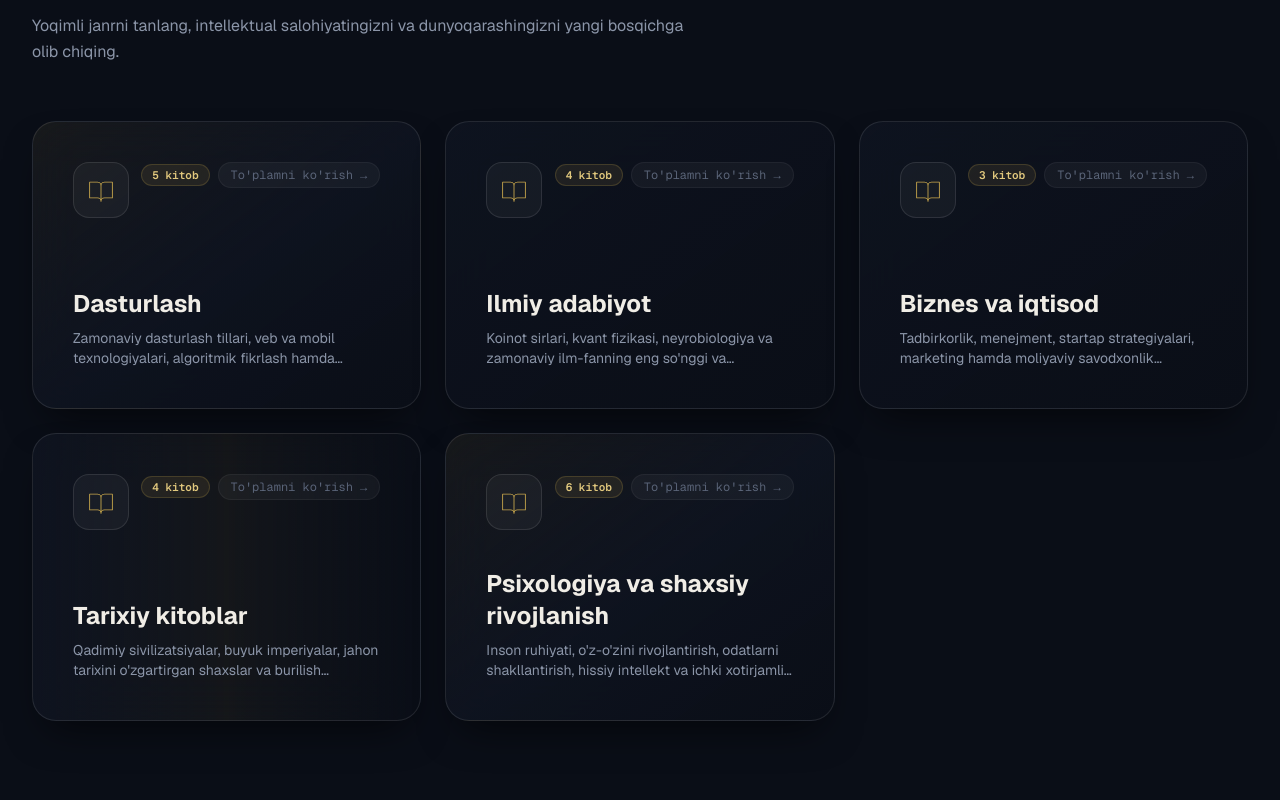
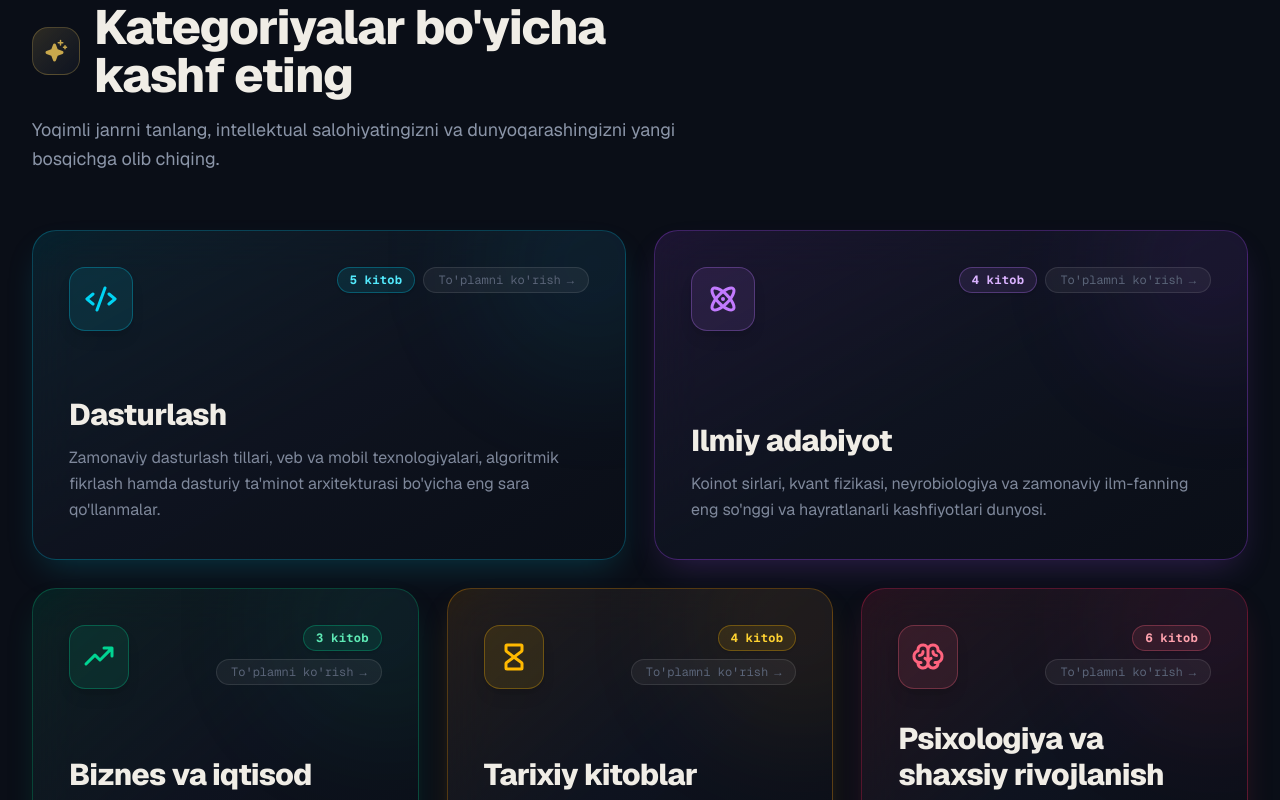
Before and after one commit to Dilshodbek-Ilhomov/bookstore, a Next.js app in the folder frontend/: page / in a window 1280 px wide. Shown: the part 1340-2140 px from the top of the page. Built offline with nearby package versions, Linux system fonts and the light colour scheme; no server answers.

Commit message:
feat(frontend): gapless 6-column colored Bento grid with custom Phosphor icons and ambient radial glow for homepage categories

```diff
--- a/frontend/src/app/page.tsx
+++ b/frontend/src/app/page.tsx
@@ -6,7 +6,21 @@ import { BookCard } from "@/components/BookCard";
 import { ScrollReveal } from "@/components/ScrollReveal";
 import { booksAPI, categoriesAPI } from "@/lib/api";
 import type { Book, Category } from "@/types";
-import { ArrowRight, BookOpen, Fire, Trophy, Truck, Star } from "@phosphor-icons/react";
+import {
+  ArrowRight,
+  BookOpen,
+  Fire,
+  Trophy,
+  Truck,
+  Star,
+  Code,
+  Atom,
+  TrendUp,
+  Hourglass,
+  Brain,
+  Sparkle,
+  Crown,
+} from "@phosphor-icons/react";
 import Link from "next/link";
 import { useLanguageStore } from "@/store/languageStore";
 import { getLocalizedCategoryName } from "@/lib/i18n";
@@ -86,6 +100,98 @@ export default function Home() {
     return { title, desc };
   };
 
+  // Custom high-end visual styles and Phosphor icons for each category
+  const getCategoryTheme = (cat: Category, index: number) => {
+    const nameLower = (cat.name || "").toLowerCase();
+    if (nameLower.includes("programming") || nameLower.includes("dasturlash") || nameLower.includes("code")) {
+      return {
+        icon: <Code weight="bold" className="w-8 h-8 text-cyan-400 group-hover:scale-110 transition-transform duration-500" />,
+        bgCard: "bg-gradient-to-br from-cyan-500/[0.12] via-navy-900/95 to-navy-950 border-cyan-500/30 hover:border-cyan-400/80 shadow-[0_15px_35px_-12px_rgba(6,182,212,0.25)] hover:shadow-[0_20px_45px_-10px_rgba(6,182,212,0.4)]",
+        badge: "bg-cyan-400/10 border-cyan-400/30 text-cyan-300",
+        glow: "bg-cyan-500/15",
+        iconBox: "bg-cyan-400/10 border-cyan-400/30",
+        accentText: "group-hover:text-cyan-300",
+      };
+    }
+    if (nameLower.includes("science") || nameLower.includes("ilmiy") || nameLower.includes("adabiyot")) {
+      return {
+        icon: <Atom weight="bold" className="w-8 h-8 text-purple-400 group-hover:scale-110 transition-transform duration-500" />,
+        bgCard: "bg-gradient-to-br from-purple-500/[0.12] via-navy-900/95 to-navy-950 border-purple-500/30 hover:border-purple-400/80 shadow-[0_15px_35px_-12px_rgba(168,85,247,0.25)] hover:shadow-[0_20px_45px_-10px_rgba(168,85,247,0.4)]",
+        badge: "bg-purple-400/10 border-purple-400/30 text-purple-300",
+        glow: "bg-purple-500/15",
+        iconBox: "bg-purple-400/10 border-purple-400/30",
+        accentText: "group-hover:text-purple-300",
+      };
+    }
+    if (nameLower.includes("business") || nameLower.includes("biznes") || nameLower.includes("iqtisod")) {
+      return {
+        icon: <TrendUp weight="bold" className="w-8 h-8 text-emerald-400 group-hover:scale-110 transition-transform duration-500" />,
+        bgCard: "bg-gradient-to-br from-emerald-500/[0.12] via-navy-900/95 to-navy-950 border-emerald-500/30 hover:border-emerald-400/80 shadow-[0_15px_35px_-12px_rgba(16,185,129,0.25)] hover:shadow-[0_20px_45px_-10px_rgba(16,185,129,0.4)]",
+        badge: "bg-emerald-400/10 border-emerald-400/30 text-emerald-300",
+        glow: "bg-emerald-500/15",
+        iconBox: "bg-emerald-400/10 border-emerald-400/30",
+        accentText: "group-hover:text-emerald-300",
+      };
+    }
+    if (nameLower.includes("history") || nameLower.includes("tarix") || nameLower.includes("tarixiy")) {
+      return {
+        icon: <Hourglass weight="bold" className="w-8 h-8 text-amber-400 group-hover:scale-110 transition-transform duration-500" />,
+        bgCard: "bg-gradient-to-br from-amber-500/[0.12] via-navy-900/95 to-navy-950 border-amber-500/30 hover:border-amber-400/80 shadow-[0_15px_35px_-12px_rgba(245,158,11,0.25)] hover:shadow-[0_20px_45px_-10px_rgba(245,158,11,0.4)]",
+        badge: "bg-amber-400/10 border-amber-400/30 text-amber-300",
+        glow: "bg-amber-500/15",
+        iconBox: "bg-amber-400/10 border-amber-400/30",
+        accentText: "group-hover:text-amber-300",
+      };
+    }
+    if (nameLower.includes("psychology") || nameLower.includes("psixologiya") || nameLower.includes("shaxsiy") || nameLower.includes("rivojlanish")) {
+      return {
+        icon: <Brain weight="bold" className="w-8 h-8 text-rose-400 group-hover:scale-110 transition-transform duration-500" />,
+        bgCard: "bg-gradient-to-br from-rose-500/[0.12] via-navy-900/95 to-navy-950 border-rose-500/30 hover:border-rose-400/80 shadow-[0_15px_35px_-12px_rgba(244,63,94,0.25)] hover:shadow-[0_20px_45px_-10px_rgba(244,63,94,0.4)]",
+        badge: "bg-rose-400/10 border-rose-400/30 text-rose-300",
+        glow: "bg-rose-500/15",
+        iconBox: "bg-rose-400/10 border-rose-400/30",
+        accentText: "group-hover:text-rose-300",
+      };
+    }
+    const fallbacks = [
+      {
+        icon: <BookOpen weight="bold" className="w-8 h-8 text-gold-400 group-hover:scale-110 transition-transform duration-500" />,
+        bgCard: "bg-gradient-to-br from-gold-400/[0.12] via-navy-900/95 to-navy-950 border-gold-400/30 hover:border-gold-400/80 shadow-[0_15px_35px_-12px_rgba(201,168,76,0.25)]",
+        badge: "bg-gold-400/10 border-gold-400/30 text-gold-300",
+        glow: "bg-gold-500/15",
+        iconBox: "bg-gold-400/10 border-gold-400/30",
+        accentText: "group-hover:text-gold-300",
+      },
+      {
+        icon: <Sparkle weight="bold" className="w-8 h-8 text-cyan-400 group-hover:scale-110 transition-transform duration-500" />,
+        bgCard: "bg-gradient-to-br from-cyan-400/[0.12] via-navy-900/95 to-navy-950 border-cyan-400/30 hover:border-cyan-400/80 shadow-[0_15px_35px_-12px_rgba(6,182,212,0.25)]",
+        badge: "bg-cyan-400/10 border-cyan-400/30 text-cyan-300",
+        glow: "bg-cyan-500/15",
+        iconBox: "bg-cyan-400/10 border-cyan-400/30",
+        accentText: "group-hover:text-cyan-300",
+      },
+    ];
+    return fallbacks[index % fallbacks.length];
+  };
+
+  // Dynamic gapless 6-column bento span layout (ensures rows fill up perfectly without blank spots)
+  const getBentoSpan = (idx: number, total: number) => {
+    if (total === 5) {
+      // Top row: 2 large feature cards (3 + 3 = 6 cols)
+      // Bottom row: 3 equal cards (2 + 2 + 2 = 6 cols)
+      if (idx === 0 || idx === 1) return "md:col-span-3 min-h-[300px] sm:min-h-[330px]";
+      return "md:col-span-2 min-h-[270px] sm:min-h-[300px]";
+    }
+    if (total === 6) {
+      return "md:col-span-2 min-h-[280px] sm:min-h-[310px]";
+    }
+    if (total === 4) {
+      return "md:col-span-3 min-h-[300px] sm:min-h-[330px]";
+    }
+    const pattern = ["md:col-span-3", "md:col-span-3", "md:col-span-2", "md:col-span-2", "md:col-span-2"];
+    return (pattern[idx % pattern.length] || "md:col-span-2") + " min-h-[280px] sm:min-h-[310px]";
+  };
+
   return (
     <div className="relative pb-24">
       <HeroSection books={books} loading={loading} />
@@ -108,64 +214,96 @@ export default function Home() {
           </div>
 
           <div className="grid grid-cols-1 sm:grid-cols-2 md:grid-cols-3 lg:grid-cols-5 gap-6">
-            {books.map((book) => (
-              <BookCard key={book.id} book={book} />
-            ))}
+            {loading
+              ? Array.from({ length: 5 }).map((_, i) => (
+                  <div
+                    key={i}
+                    className="aspect-[3/4] rounded-3xl bg-navy-900/60 animate-pulse border border-white/5"
+                  />
+                ))
+              : books
+                  .slice(0, 5)
+                  .map((book) => <BookCard key={book.id} book={book} />)}
+          </div>
+
+          <div className="mt-12 text-center">
+            <Link
+              href="/books"
+              className="inline-flex items-center gap-2 px-8 py-4 rounded-full bg-navy-900/80 border border-white/10 hover:border-gold-400/40 text-sm font-semibold text-text-primary hover:text-gold-300 transition-all duration-300 hover:shadow-[0_0_25px_rgba(201,168,76,0.2)]"
+            >
+              {t.featured.allBooks} <ArrowRight weight="bold" className="w-4 h-4" />
+            </Link>
           </div>
         </div>
       </section>
 
-      {/* Bento categories grid (TasteSkill Asymmetric Layout) */}
+      {/* Bento categories grid (TasteSkill / UI-UX Pro Max Gapless Creative Layout) */}
       <section id="categories" className="section-spacing relative z-10">
         <div className="section-container">
           <div className="max-w-2xl mb-14">
-            <h2 className="text-3xl sm:text-4xl lg:text-5xl font-bold tracking-tight text-text-primary mb-4">
-              {t.categories.title}
+            <h2 className="text-3xl sm:text-4xl lg:text-5xl font-extrabold tracking-tight text-text-primary mb-4 flex items-center gap-3.5">
+              <span className="inline-flex items-center justify-center w-12 h-12 rounded-2xl bg-gradient-to-br from-gold-400/20 to-navy-900 border border-gold-400/30 shrink-0">
+                <Sparkle weight="fill" className="w-6 h-6 text-gold-400" />
+              </span>
+              <span>{t.categories.title}</span>
             </h2>
-            <p className="text-text-secondary text-base leading-relaxed">
+            <p className="text-text-secondary text-base sm:text-lg leading-relaxed">
               {t.categories.subtitle}
             </p>
           </div>
 
-          {/* Asymmetric Bento layout */}
-          <div className="grid grid-cols-1 md:grid-cols-3 gap-6">
+          {/* Gapless 6-column Dynamic Bento Grid */}
+          <div className="grid grid-cols-1 md:grid-cols-6 gap-6 sm:gap-7">
             {categories.map((category, index) => {
-              const bentoClasses = [
-                "md:col-span-2 bg-gradient-to-br from-gold-400/[0.08] via-navy-900/90 to-navy-950",
-                "md:col-span-1 bg-gradient-to-br from-navy-900/90 to-navy-950",
-                "md:col-span-1 bg-gradient-to-br from-navy-900/90 to-navy-950",
-                "md:col-span-2 bg-gradient-to-r from-navy-900/90 via-gold-400/[0.06] to-navy-950",
-              ];
+              const theme = getCategoryTheme(category, index);
               const details = getCategoryDetails(category);
+              const spanClass = getBentoSpan(index, categories.length);
+
               return (
-                <ScrollReveal key={category.id} delay={index * 0.1}>
+                <ScrollReveal key={category.id || index} delay={index * 0.08} className={spanClass}>
                   <Link
                     href={`/books?category=${category.id}`}
-                    className={`group relative flex flex-col justify-between h-64 sm:h-72 p-8 sm:p-10 rounded-3xl border border-white/10 ${bentoClasses[index % bentoClasses.length]} shadow-[0_20px_40px_-16px_rgba(0,0,0,0.65)] backdrop-blur-xl transition-all duration-500 hover:border-gold-400/40 hover:-translate-y-1 hover:shadow-[0_28px_56px_-16px_rgba(0,0,0,0.8)] overflow-hidden`}
+                    className={`group relative flex flex-col justify-between h-full p-7 sm:p-9 rounded-3xl border ${theme.bgCard} backdrop-blur-xl transition-all duration-500 hover:-translate-y-1.5 overflow-hidden`}
                   >
+                    {/* Micro-sheen reflection overlay */}
                     <span className="sheen-overlay" aria-hidden="true" />
 
-                    <div className="flex items-start justify-between">
-                      <div className="w-14 h-14 rounded-2xl bg-white/[0.04] border border-white/10 flex items-center justify-center transition-transform duration-500 group-hover:scale-110 group-hover:border-gold-400/40">
-                        <BookOpen weight="thin" className="w-7 h-7 text-gold-400" />
+                    {/* Ambient background glow radial */}
+                    <div
+                      className={`absolute -top-20 -right-20 w-56 h-56 rounded-full blur-[65px] ${theme.glow} opacity-60 group-hover:opacity-100 transition-all duration-700 pointer-events-none`}
+                    />
+
+                    {/* Card Header: Icon & Badges */}
+                    <div className="relative z-10 flex items-start justify-between gap-4 mb-8">
+                      <div
+                        className={`w-16 h-16 rounded-2xl flex items-center justify-center border transition-all duration-500 group-hover:scale-110 shadow-lg ${theme.iconBox}`}
+                      >
+                        {theme.icon}
                       </div>
-                      <div className="flex items-center gap-2">
+
+                      <div className="flex flex-wrap items-center justify-end gap-2">
                         {typeof category.book_count === "number" && (
-                          <span className="inline-flex items-center rounded-full bg-gold-400/10 border border-gold-400/20 px-2.5 py-0.5 text-[11px] font-mono font-semibold text-gold-300">
+                          <span
+                            className={`inline-flex items-center rounded-full px-3 py-1 text-xs font-mono font-bold tracking-wide border shadow-sm ${theme.badge}`}
+                          >
                             {category.book_count} {language === "uz" ? "kitob" : "books"}
                           </span>
                         )}
-                        <span className="inline-flex items-center gap-1 rounded-full bg-white/[0.04] border border-white/5 px-3 py-1 text-xs font-mono text-text-muted group-hover:text-gold-300 transition-colors">
-                          {t.categories.explore} →
+                        <span className="inline-flex items-center gap-1.5 rounded-full bg-white/[0.05] border border-white/10 px-3.5 py-1 text-xs font-mono text-text-muted group-hover:text-white group-hover:border-white/20 transition-all">
+                          <span>{t.categories.explore}</span>
+                          <span className="transition-transform duration-300 group-hover:translate-x-1">→</span>
                         </span>
                       </div>
                     </div>
 
-                    <div>
-                      <h3 className="text-xl sm:text-2xl font-bold text-text-primary group-hover:text-gold-300 transition-colors mb-2">
+                    {/* Card Body: Title & Description */}
+                    <div className="relative z-10">
+                      <h3
+                        className={`text-2xl sm:text-3xl font-extrabold tracking-tight text-text-primary ${theme.accentText} transition-colors duration-300 mb-3`}
+                      >
                         {details.title}
                       </h3>
-                      <p className="text-sm text-text-secondary max-w-md line-clamp-2">
+                      <p className="text-sm sm:text-base text-text-secondary/90 leading-relaxed max-w-xl line-clamp-3 group-hover:text-text-primary/95 transition-colors duration-300">
                         {details.desc}
                       </p>
                     </div>
--- a/frontend/src/components/ScrollReveal.tsx
+++ b/frontend/src/components/ScrollReveal.tsx
@@ -7,6 +7,7 @@ interface ScrollRevealProps {
   delay?: number;
   direction?: "up" | "down" | "left" | "right" | "none";
   duration?: number;
+  className?: string;
 }
 
 export function ScrollReveal({
@@ -14,11 +15,12 @@ export function ScrollReveal({
   delay = 0,
   direction = "up",
   duration = 0.5,
+  className = "",
 }: ScrollRevealProps) {
   const reduce = useReducedMotion();
 
   if (reduce) {
-    return <>{children}</>;
+    return <div className={className}>{children}</div>;
   }
 
   const getDirectionOffset = () => {
@@ -38,6 +40,7 @@ export function ScrollReveal({
 
   return (
     <motion.div
+      className={className}
       initial={{ opacity: 0, ...getDirectionOffset() }}
       whileInView={{ opacity: 1, x: 0, y: 0 }}
       viewport={{ once: true, margin: "-20px" }}
```
